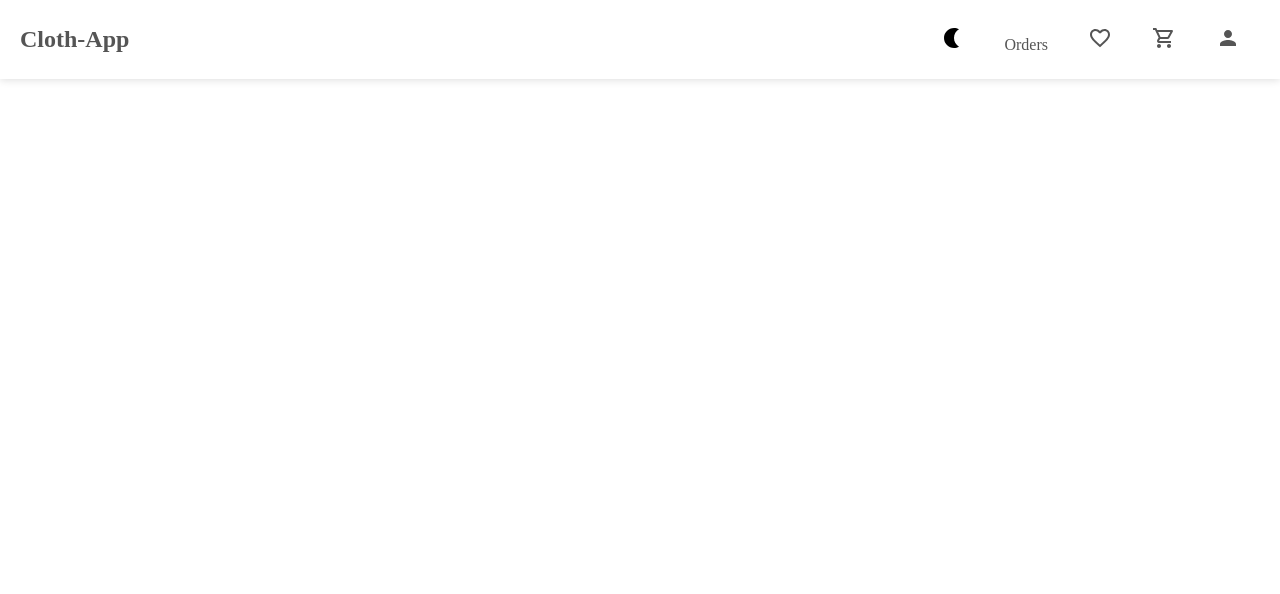
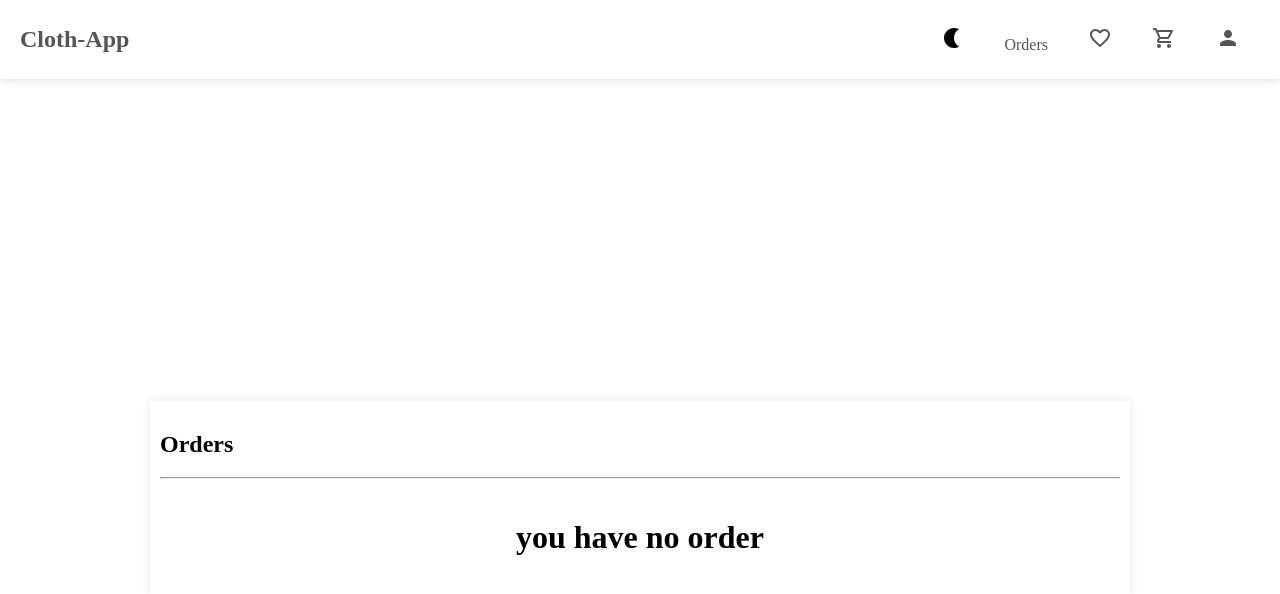
Before and after one commit to DhruvSachaniya/cloth-app-frontend, a React (Create React App) app: page /order in a window 1280 px wide. Shown: the top 594 px of the page. Built offline with nearby package versions, Linux system fonts and the light colour scheme; no server answers.

Commit message:
start working on checkout page

```diff
--- a/src/App.js
+++ b/src/App.js
@@ -7,6 +7,7 @@ import ProductPage from "./components/products/ProductPage";
 import CartPage from "./components/Cart/CartHomePage";
 import WishListPage from "./components/WishList/WIshListHomePage";
 import OrdersPage from "./components/Order/orderHomepage";
+import CheckoutHomePage from "./components/Checkout/CheckoutHome";
 
 function App() {
   return (
@@ -20,6 +21,7 @@ function App() {
           <Route path="/cart" element={<CartPage/>} />
           <Route path="/wishlist" element={<WishListPage/>} />
           <Route path="/order" element={<OrdersPage />} />
+          <Route path="/checkout" element={<CheckoutHomePage/>} />
         </Routes>
       </BrowserRouter>
       <ToastContainer
--- a/src/components/Cart/CartPage.jsx
+++ b/src/components/Cart/CartPage.jsx
@@ -2,6 +2,7 @@ import axios from "axios";
 import { useEffect, useState } from "react";
 import { toast } from "react-toastify";
 import DeleteCartItems from "./CartDelete";
+import Checkout from "../Checkout/Checkout";
 
 export default function CartProductPage() {
     const [GetData, SetData] = useState(null);
@@ -89,7 +90,7 @@ export default function CartProductPage() {
                         {GetData && GetData.items ? (
                             <>
                                 <h3>Subtotal({GetData.items.length} items): ${Math.floor(GetData.subtotal)}</h3>
-                                <button>Checkout</button>
+                                <Checkout/>
                             </>
                         ) : (
                             <h3>Subtotal: $0.00</h3>
--- /dev/null
+++ b/src/components/Checkout/Checkout.jsx
@@ -0,0 +1,13 @@
+import { useNavigate } from "react-router-dom"
+
+export default function Checkout () {
+    const navigate = useNavigate();
+    return(
+        <button
+            onClick={() => {
+                navigate("/checkout");
+            }}
+
+        type="submit">Checkout</button>
+    )
+}
--- /dev/null
+++ b/src/components/Checkout/CheckoutHome.jsx
@@ -0,0 +1,9 @@
+import Nav from "../Nav/Nav";
+
+export default function CheckoutHomePage() {
+    return (
+        <>
+            <Nav/>
+        </>
+    );
+}
--- /dev/null
+++ b/src/components/Checkout/Checkoutpage.jsx
@@ -0,0 +1,5 @@
+export default function CheckoutPage() {
+    return(
+        <></>
+    );
+}
--- a/src/components/Nav/windows/orderwindow.jsx
+++ b/src/components/Nav/windows/orderwindow.jsx
@@ -19,7 +19,6 @@ export default function OrderWindow () {
             })
             if(response.status === 200) {
                 setData(response.data);
-                console.log(response.data);
             }
         }
 
--- a/src/components/Order/OrderPage.jsx
+++ b/src/components/Order/OrderPage.jsx
@@ -1,5 +1,58 @@
-export default function OrderFramePage () {
-    return(
-        <></>
+import axios from "axios";
+import { useEffect, useState } from "react";
+
+export default function OrderFramePage() {
+
+    const [GetData, SetData] = useState(null);
+
+    const mystyle = {
+        padding: "10px",
+        display: "grid",
+        gridTemplateColumns: "1fr",
+        alignItems: "center",
+        justifyItems: "center",
+    };
+
+    useEffect(() => {
+        async function fetchOrderData() {
+            const response = await axios({
+                url: "/order",
+                method: "get",
+                headers: {
+                    "Authorization": localStorage.getItem("jwt_token")
+                }
+            })
+            if (response) {
+                if (response.status === 200) {
+                    SetData(response.data);
+                }
+            }
+
+        }
+        fetchOrderData();
+    }, [])
+
+    return (
+        <>
+            <div className="cart-container">
+                {GetData && GetData.items ? (
+                <div className="cart-h1">
+                    <h1>Orders</h1>
+                    <hr />
+                    <div className="cart-grid">
+                            <h2>you have no order</h2>
+                    </div>
+                </div>
+                    ): (
+                        <div className="cart-h1">
+                            <h2>Orders</h2>
+                            <hr />
+                            <div className="cart-grid" style={mystyle}>
+                                <h1>you have no order</h1>
+                            </div>
+                        </div>
+                )}
+            </div>
+        </>
     );
 }
--- a/src/components/Order/orderHomepage.jsx
+++ b/src/components/Order/orderHomepage.jsx
@@ -1,9 +1,11 @@
 import Nav from "../Nav/Nav";
+import OrderFramePage from "./OrderPage";
 
 export default function OrdersPage () {
     return(
         <>
             <Nav />
+            <OrderFramePage/>
         </>
     );
 }
```
